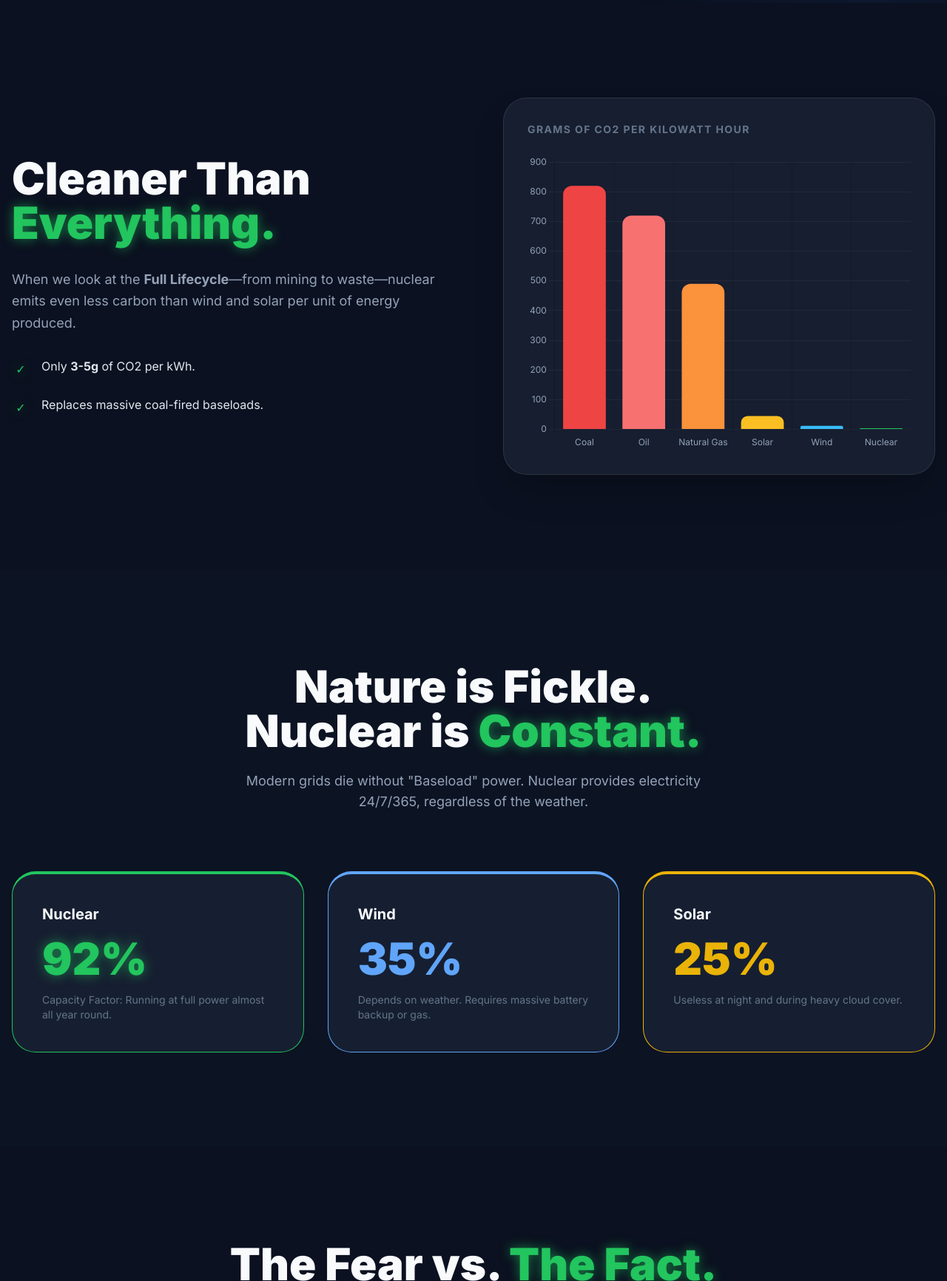
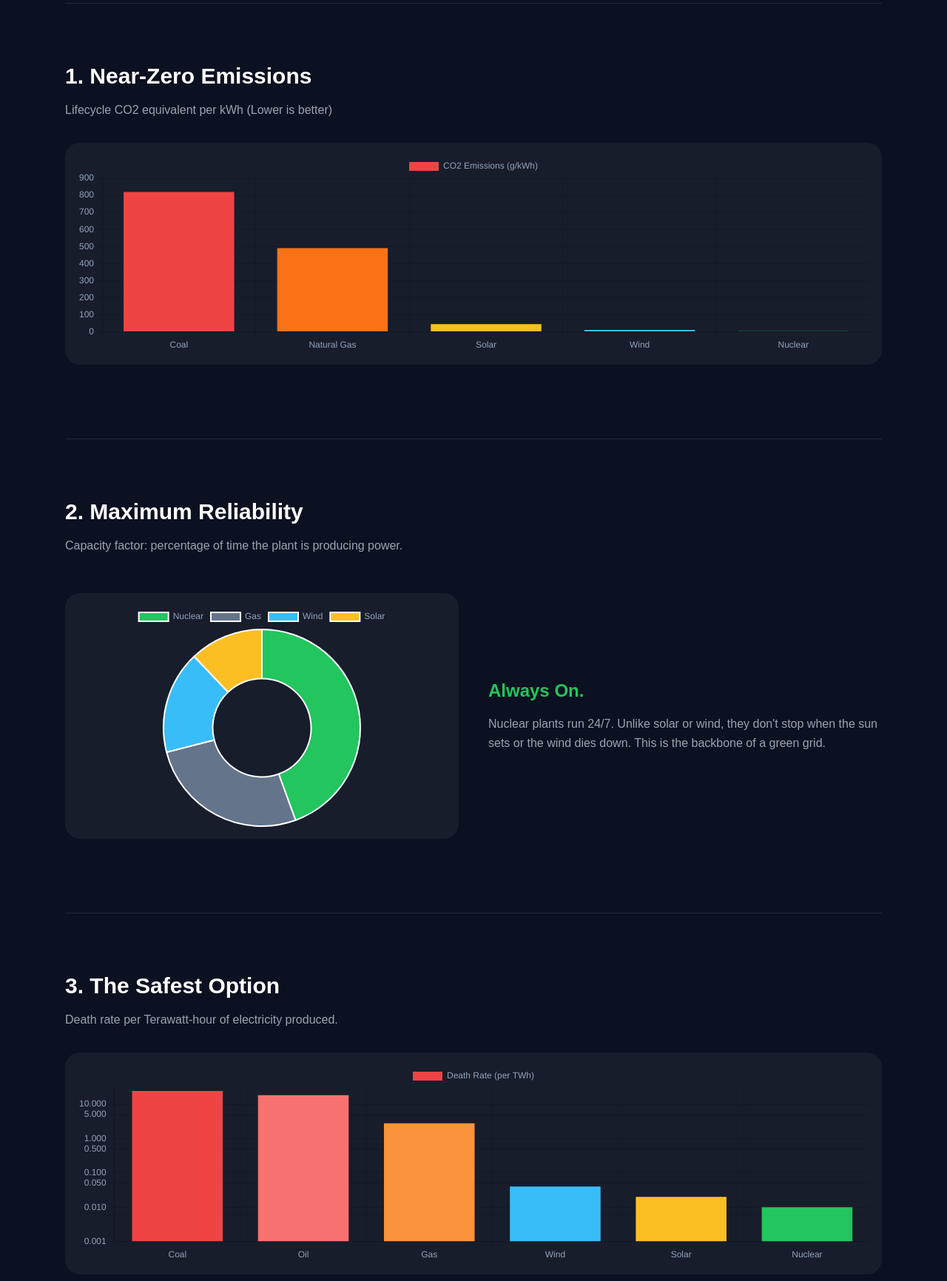
Before and after one commit to lpy258/Nuclear-Energy-as-a-Solution-to-Climate-Change-2, a plain HTML site: page index.html in a window 1280 px wide. Shown: the part 796-2528 px from the top of the page at 74% size. Drawn offline with nearby package versions, Linux system fonts and the light colour scheme.

Commit message:
Refactor index.html for improved structure and style

```diff
--- a/index.html
+++ b/index.html
@@ -1,186 +1,148 @@
 <!DOCTYPE html>
-<html lang="en" class="scroll-smooth">
+<html lang="en">
 <head>
     <meta charset="UTF-8">
     <meta name="viewport" content="width=device-width, initial-scale=1.0">
-    <title>Nuclear Energy | The Zero-Carbon Solution</title>
+    <title>Nuclear Solution | The Future of Energy</title>
+
+    <style>
+        body { background-color: #0b1120 !important; color: white !important; font-family: sans-serif; margin: 0; }
+        h1, p { visibility: visible !important; opacity: 1 !important; }
+        .chart-box { min-height: 300px; background: rgba(255,255,255,0.05); border-radius: 20px; margin: 20px 0; }
+    </style>
 
     <script src="https://cdn.tailwindcss.com"></script>
     <link href="https://unpkg.com/aos@2.3.1/dist/aos.css" rel="stylesheet">
     <script src="https://cdn.jsdelivr.net/npm/chart.js"></script>
+</head>
+<body class="bg-[#0b1120] text-white">
 
-    <style>
-        @import url('https://fonts.googleapis.com/css2?family=Inter:wght@300;400;700;900&display=swap');
-        body { font-family: 'Inter', sans-serif; background-color: #0b1120; color: #f8fafc; }
-        .text-neon { color: #22c55e; text-shadow: 0 0 15px rgba(34, 197, 94, 0.6); }
-        .bg-neon { background-color: #22c55e; box-shadow: 0 0 20px rgba(34, 197, 94, 0.4); }
-        .glass { background: rgba(30, 41, 59, 0.6); backdrop-filter: blur(12px); border: 1px solid rgba(255, 255, 255, 0.1); }
-
-        /* Smooth Fade-in for charts */
-        canvas { max-height: 400px; width: 100% !important; }
-    </style>
-</head>
-<body class="antialiased overflow-x-hidden">
-
-    <section class="relative w-full h-screen flex flex-col items-center justify-center text-center px-4 overflow-hidden">
-        <div class="absolute w-[500px] h-[500px] bg-green-500/10 rounded-full blur-[120px] -top-24 -left-24 animate-pulse"></div>
-        <div class="absolute w-[400px] h-[400px] bg-blue-500/10 rounded-full blur-[100px] -bottom-24 -right-24 animate-pulse"></div>
-
-        <div class="z-20 max-w-5xl" data-aos="zoom-out" data-aos-duration="1500">
-            <span class="inline-block px-4 py-1 mb-6 border border-green-500/50 rounded-full text-neon text-xs font-bold tracking-[0.2em] uppercase">
-                2026 Climate Crisis Report
+    <header class="min-h-screen flex flex-col items-center justify-center text-center px-4">
+        <div class="max-w-4xl">
+            <span style="color: #22c55e; letter-spacing: 0.2em; font-weight: bold; text-transform: uppercase;">
+                Science-Driven Climate Action
             </span>
-            <h1 class="text-6xl md:text-9xl font-black mb-8 tracking-tighter leading-none">
-                OUR PLANET <br><span class="text-neon">NEEDS CORE.</span>
+            <h1 class="text-5xl md:text-8xl font-black mt-6 mb-8 leading-tight">
+                NUCLEAR IS <br>
+                <span style="color: #22c55e;">CLEAN ENERGY.</span>
             </h1>
-            <p class="text-xl md:text-2xl text-slate-400 mb-12 max-w-3xl mx-auto font-light leading-relaxed">
-                Renewables alone aren't enough to kill coal. We need the most powerful, densest, and cleanest energy source known to man.
+            <p class="text-xl md:text-2xl text-gray-400 mb-10 leading-relaxed">
+                The data is clear: To stop global warming, we need the safest and most reliable
+                zero-carbon energy source on the planet.
             </p>
-            <div class="flex flex-col sm:flex-row gap-6 justify-center">
-                <a href="#data" class="bg-neon text-gray-900 font-bold py-5 px-12 rounded-full text-lg hover:scale-105 transition-all duration-300 shadow-[0_0_40px_rgba(34,197,94,0.3)]">
-                    View the Evidence
-                </a>
-                <a href="#action" class="glass text-white font-bold py-5 px-12 rounded-full text-lg hover:bg-white/10 transition-all border border-white/20">
-                    Join the Movement
+            <div class="flex flex-wrap justify-center gap-4">
+                <a href="#data" class="bg-[#22c55e] text-black font-bold py-4 px-10 rounded-full hover:scale-105 transition-transform">
+                    View The Data
                 </a>
             </div>
         </div>
-    </section>
+    </header>
 
-    <section id="data" class="py-32 px-4 max-w-7xl mx-auto">
-        <div class="grid lg:grid-cols-2 gap-20 items-center">
-            <div data-aos="fade-right">
-                <h2 class="text-4xl md:text-6xl font-black mb-8">Cleaner Than <br><span class="text-neon">Everything.</span></h2>
-                <p class="text-lg text-slate-400 mb-8 leading-relaxed">
-                    When we look at the <strong>Full Lifecycle</strong>—from mining to waste—nuclear emits even less carbon than wind and solar per unit of energy produced.
-                </p>
-                <div class="space-y-6">
-                    <div class="flex items-start gap-4">
-                        <div class="mt-1 w-6 h-6 rounded bg-neon/20 flex items-center justify-center text-neon">✓</div>
-                        <p class="text-slate-200">Only <strong>3-5g</strong> of CO2 per kWh.</p>
-                    </div>
-                    <div class="flex items-start gap-4">
-                        <div class="mt-1 w-6 h-6 rounded bg-neon/20 flex items-center justify-center text-neon">✓</div>
-                        <p class="text-slate-200">Replaces massive coal-fired baseloads.</p>
-                    </div>
-                </div>
-            </div>
-            <div class="glass p-8 rounded-[2rem] shadow-2xl" data-aos="fade-left">
-                <h3 class="text-sm font-bold uppercase tracking-widest text-slate-500 mb-6">Grams of CO2 per Kilowatt Hour</h3>
+
+
+    <main id="data" class="max-w-6xl mx-auto px-6 pb-24">
+
+        <div class="py-20 border-t border-gray-800" data-aos="fade-up">
+            <h2 class="text-3xl font-bold mb-4">1. Near-Zero Emissions</h2>
+            <p class="text-gray-400 mb-8">Lifecycle CO2 equivalent per kWh (Lower is better)</p>
+            <div class="chart-box p-4">
                 <canvas id="emissionChart"></canvas>
             </div>
         </div>
-    </section>
 
-    <section class="py-32 bg-slate-900/30">
-        <div class="max-w-7xl mx-auto px-4">
-            <div class="text-center mb-20" data-aos="fade-up">
-                <h2 class="text-4xl md:text-6xl font-black mb-6">Nature is Fickle. <br>Nuclear is <span class="text-neon">Constant.</span></h2>
-                <p class="text-slate-400 max-w-2xl mx-auto text-lg">Modern grids die without "Baseload" power. Nuclear provides electricity 24/7/365, regardless of the weather.</p>
-            </div>
-
-            <div class="grid md:grid-cols-3 gap-8">
-                <div class="glass p-10 rounded-[2rem] border-t-4 border-green-500" data-aos="fade-up" data-aos-delay="100">
-                    <h4 class="text-xl font-bold mb-4">Nuclear</h4>
-                    <div class="text-6xl font-black text-neon mb-4">92%</div>
-                    <p class="text-slate-500 text-sm">Capacity Factor: Running at full power almost all year round.</p>
+        <div class="py-20 border-t border-gray-800" data-aos="fade-up">
+            <h2 class="text-3xl font-bold mb-4">2. Maximum Reliability</h2>
+            <p class="text-gray-400 mb-8">Capacity factor: percentage of time the plant is producing power.</p>
+            <div class="grid md:grid-cols-2 gap-10 items-center">
+                <div class="chart-box p-4">
+                    <canvas id="reliabilityChart"></canvas>
                 </div>
-                <div class="glass p-10 rounded-[2rem] border-t-4 border-blue-400" data-aos="fade-up" data-aos-delay="200">
-                    <h4 class="text-xl font-bold mb-4">Wind</h4>
-                    <div class="text-6xl font-black text-blue-400 mb-4">35%</div>
-                    <p class="text-slate-500 text-sm">Depends on weather. Requires massive battery backup or gas.</p>
-                </div>
-                <div class="glass p-10 rounded-[2rem] border-t-4 border-yellow-500" data-aos="fade-up" data-aos-delay="300">
-                    <h4 class="text-xl font-bold mb-4">Solar</h4>
-                    <div class="text-6xl font-black text-yellow-500 mb-4">25%</div>
-                    <p class="text-slate-500 text-sm">Useless at night and during heavy cloud cover.</p>
+                <div>
+                    <h3 class="text-2xl font-bold text-[#22c55e] mb-4">Always On.</h3>
+                    <p class="text-gray-400 leading-relaxed">
+                        Nuclear plants run 24/7. Unlike solar or wind, they don't stop when the sun sets or the wind dies down. This is the backbone of a green grid.
+                    </p>
                 </div>
             </div>
         </div>
+
+        <div class="py-20 border-t border-gray-800" data-aos="fade-up">
+            <h2 class="text-3xl font-bold mb-4">3. The Safest Option</h2>
+            <p class="text-gray-400 mb-8">Death rate per Terawatt-hour of electricity produced.</p>
+            <div class="chart-box p-4">
+                <canvas id="safetyChart"></canvas>
+            </div>
+            <p class="text-xs text-gray-500 mt-4 text-center italic">
+                *Statistical data includes all accidents and pollution-related illnesses.
+            </p>
+        </div>
+
+    </main>
+
+    <section class="py-24 bg-green-900/20 text-center border-t border-green-500/30">
+        <h2 class="text-4xl font-black mb-6">ACT NOW FOR THE PLANET.</h2>
+        <p class="text-xl text-gray-400 mb-10">Support the expansion of clean, safe nuclear energy.</p>
+        <button onclick="alert('Thank you for supporting clean energy!')" class="bg-white text-black font-bold py-4 px-12 rounded-full text-xl hover:bg-[#22c55e] transition-colors">
+            JOIN US
+        </button>
     </section>
 
-    <section class="py-32 px-4 max-w-7xl mx-auto">
-        <div class="text-center mb-20" data-aos="fade-up">
-            <h2 class="text-4xl md:text-6xl font-black mb-6">The Fear vs. <span class="text-neon">The Fact.</span></h2>
-            <p class="text-slate-400 max-w-2xl mx-auto text-lg">Statistically, nuclear is the safest energy source ever created—beating even wind and solar in deaths per unit of energy produced.</p>
-        </div>
-        <div class="glass p-8 md:p-16 rounded-[3rem]" data-aos="zoom-in">
-            <div class="mb-8 flex justify-between items-center">
-                <span class="text-slate-400 text-sm italic">*Deaths per Terawatt-hour of production</span>
-                <span class="bg-red-500/20 text-red-400 px-3 py-1 rounded text-xs font-bold uppercase tracking-widest">Safety Reality</span>
-            </div>
-            <canvas id="safetyChart"></canvas>
-        </div>
-    </section>
-
-    <section id="action" class="py-40 px-4 text-center relative overflow-hidden">
-        <div class="absolute inset-0 bg-neon/5 -skew-y-3 scale-110"></div>
-        <div class="relative z-10 max-w-4xl mx-auto" data-aos="fade-up">
-            <h2 class="text-5xl md:text-8xl font-black mb-10 leading-tight">CHOOSE SCIENCE <br>OVER FEAR.</h2>
-            <p class="text-2xl text-slate-300 mb-12 font-light">The math is simple: To save the atmosphere, we must scale nuclear power. Support the future of zero-carbon energy today.</p>
-            <button onclick="alert('Welcome to the clean energy future!')" class="bg-white text-gray-900 font-black py-6 px-16 rounded-full text-2xl hover:bg-neon transition-all hover:scale-105 shadow-2xl">
-                JOIN THE INITIATIVE
-            </button>
-        </div>
-    </section>
-
-    <footer class="py-16 text-center border-t border-slate-800">
-        <p class="text-slate-500 text-sm tracking-widest uppercase">© 2026 Nuclear Energy as a Solution to Climate Change</p>
-        <p class="text-slate-600 text-xs mt-4 px-4">Data Source: Our World in Data, IPCC, IAEA reports.</p>
+    <footer class="py-10 text-center text-gray-600 text-sm border-t border-gray-900">
+        © 2026 NUCLEAR CLIMATE INITIATIVE | DATA SOURCES: IPCC, IAEA, OUR WORLD IN DATA
     </footer>
 
     <script src="https://unpkg.com/aos@2.3.1/dist/aos.js"></script>
     <script>
-        // Initialize Animations
-        AOS.init({ duration: 1000, once: true });
+        // 动画初始化
+        try {
+            AOS.init({ duration: 800, once: true });
+        } catch (e) { console.log("AOS failed to load, but that is fine."); }
 
-        // Chart.js Default Configs
+        // 图表默认颜色
         Chart.defaults.color = '#94a3b8';
-        Chart.defaults.font.family = 'Inter';
 
         // 1. Emission Chart
         new Chart(document.getElementById('emissionChart'), {
             type: 'bar',
             data: {
-                labels: ['Coal', 'Oil', 'Natural Gas', 'Solar', 'Wind', 'Nuclear'],
+                labels: ['Coal', 'Natural Gas', 'Solar', 'Wind', 'Nuclear'],
                 datasets: [{
                     label: 'CO2 Emissions (g/kWh)',
-                    data: [820, 720, 490, 45, 12, 4],
-                    backgroundColor: ['#ef4444', '#f87171', '#fb923c', '#fbbf24', '#38bdf8', '#22c55e'],
-                    borderRadius: 12
+                    data: [820, 490, 45, 11, 4],
+                    backgroundColor: ['#ef4444', '#f97316', '#fbbf24', '#38bdf8', '#22c55e']
+                }]
+            },
+            options: { responsive: true, maintainAspectRatio: false }
+        });
+
+        // 2. Reliability Chart
+        new Chart(document.getElementById('reliabilityChart'), {
+            type: 'doughnut',
+            data: {
+                labels: ['Nuclear', 'Gas', 'Wind', 'Solar'],
+                datasets: [{
+                    data: [92, 55, 35, 25],
+                    backgroundColor: ['#22c55e', '#64748b', '#38bdf8', '#fbbf24']
+                }]
+            },
+            options: { responsive: true, maintainAspectRatio: false }
+        });
+
+        // 3. Safety Chart
+        new Chart(document.getElementById('safetyChart'), {
+            type: 'bar',
+            data: {
+                labels: ['Coal', 'Oil', 'Gas', 'Wind', 'Solar', 'Nuclear'],
+                datasets: [{
+                    label: 'Death Rate (per TWh)',
+                    data: [24.6, 18.4, 2.8, 0.04, 0.02, 0.01],
+                    backgroundColor: ['#ef4444', '#f87171', '#fb923c', '#38bdf8', '#fbbf24', '#22c55e']
                 }]
             },
             options: {
                 responsive: true,
                 maintainAspectRatio: false,
-                plugins: { legend: { display: false } },
-                scales: { y: { beginAtZero: true, grid: { color: 'rgba(255,255,255,0.05)' } } }
-            }
-        });
-
-        // 2. Safety Chart (Logarithmic for dramatic effect)
-        new Chart(document.getElementById('safetyChart'), {
-            type: 'bar',
-            data: {
-                labels: ['Coal', 'Oil', 'Gas', 'Wind', 'Solar', 'Nuclear'],
-                datasets: [{
-                    label: 'Death Rate (Deaths per TWh)',
-                    data: [24.6, 18.4, 2.8, 0.04, 0.02, 0.01],
-                    backgroundColor: ['#ef4444', '#f87171', '#fb923c', '#38bdf8', '#fbbf24', '#22c55e'],
-                    borderRadius: 12
-                }]
-            },
-            options: {
-                responsive: true,
-                maintainAspectRatio: false,
-                plugins: { legend: { display: false } },
-                scales: {
-                    y: {
-                        type: 'logarithmic',
-                        grid: { color: 'rgba(255,255,255,0.05)' },
-                        title: { display: true, text: 'Deaths (Log Scale)' }
-                    }
-                }
+                scales: { y: { type: 'logarithmic' } }
             }
         });
     </script>
```
